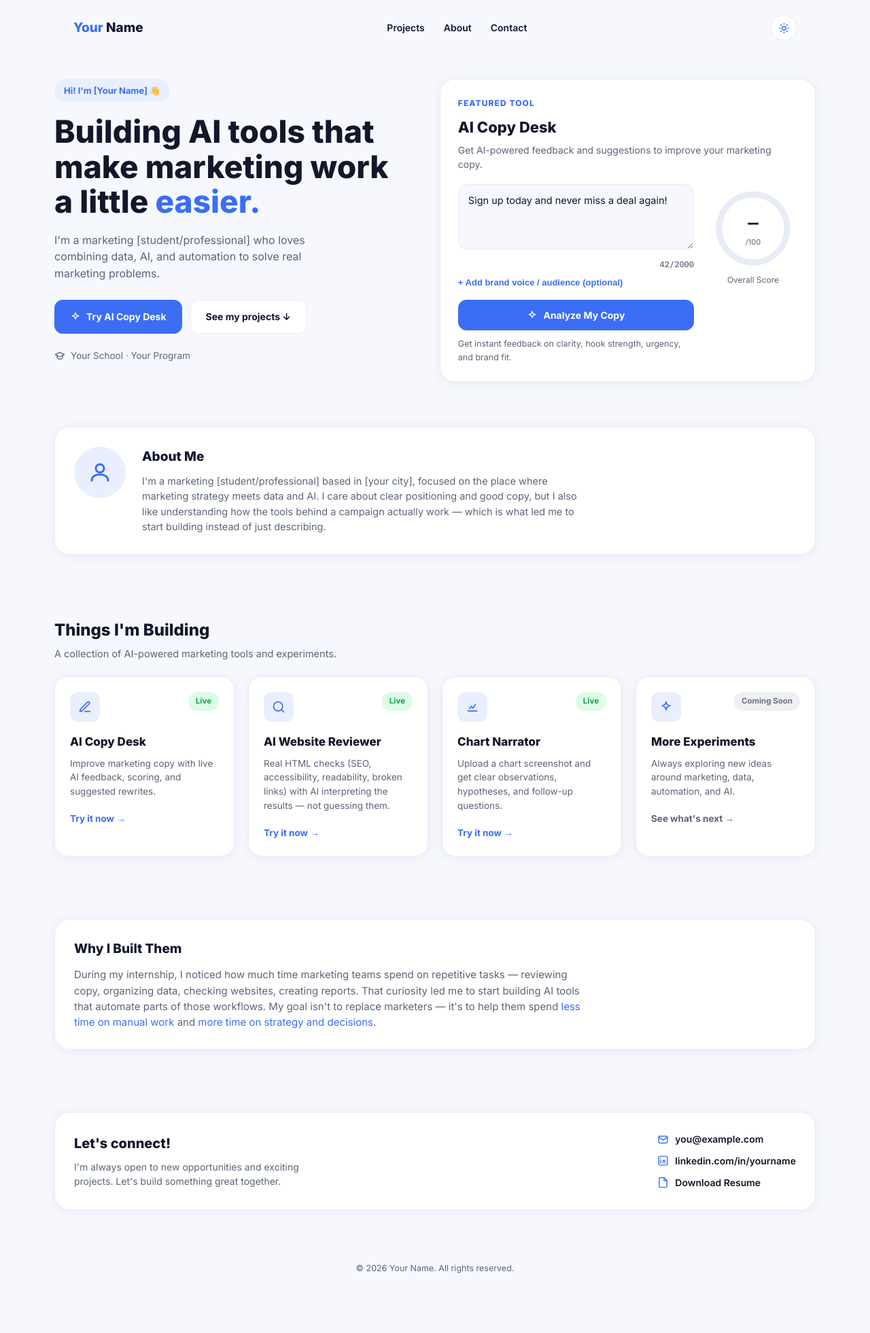
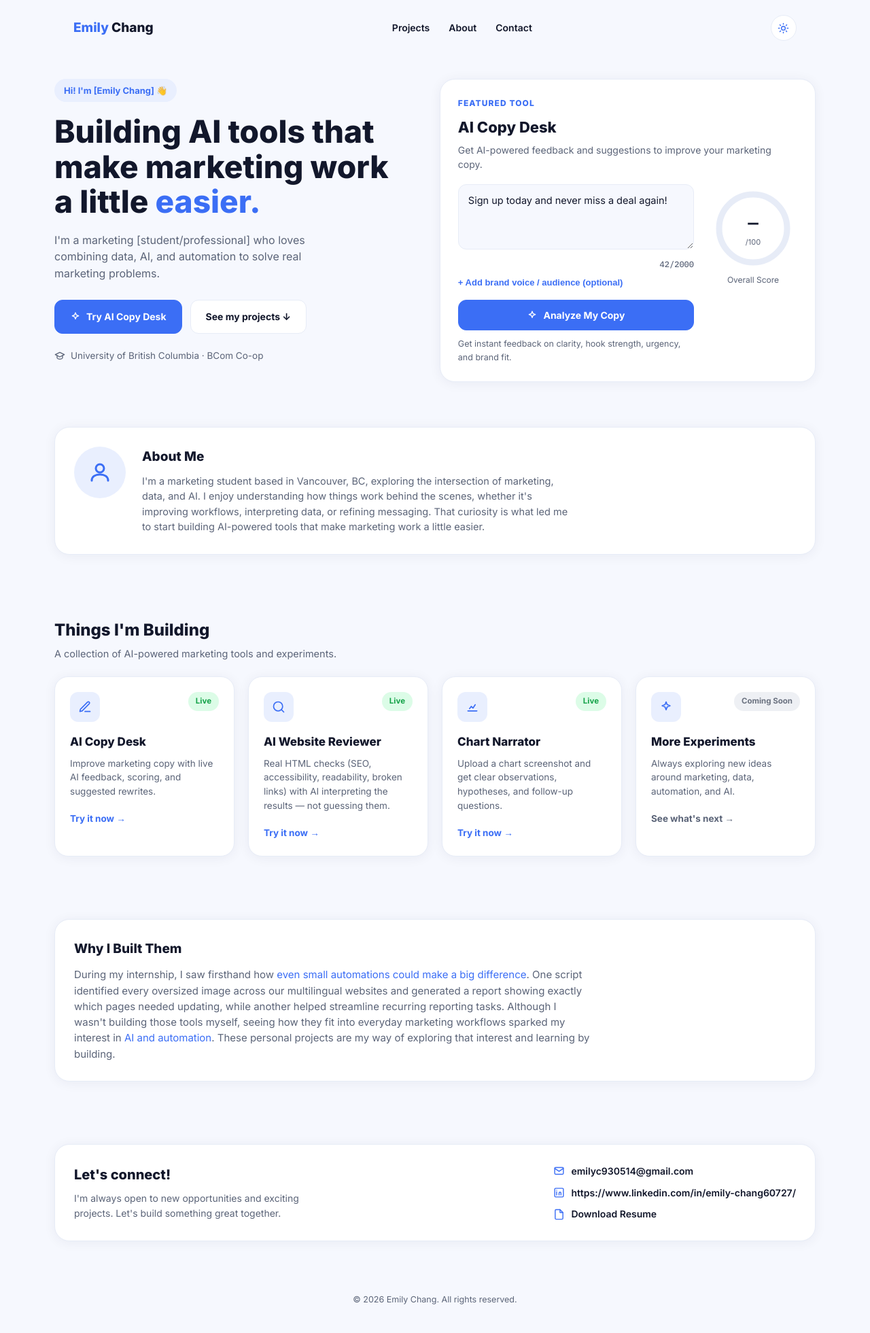
Before and after one commit to emilyc930514/portfolio, a website: page index.html in a window 1280 px wide. Shown: the whole page at 68% size. Before the commit the page ends 1915 px from the top, so only its background shows below. Drawn offline with Linux system fonts and the light colour scheme.

Commit message:
Update index.html

```diff
--- a/index.html
+++ b/index.html
@@ -12,7 +12,7 @@
 
 <header class="nav">
   <div class="wrap navbar">
-    <div class="logo"><span class="logo-first">Your</span> Name</div>
+    <div class="logo"><span class="logo-first">Emily</span> Chang</div>
     <nav class="navlinks">
       <a href="#building">Projects</a>
       <a href="#about">About</a>
@@ -26,7 +26,7 @@
 
 <section class="hero wrap">
   <div class="hero-left">
-    <span class="badge-pill">Hi! I'm [Your Name] 👋</span>
+    <span class="badge-pill">Hi! I'm [Emily Chang] 👋</span>
     <h1>Building AI tools that make marketing work a little <span class="accent">easier.</span></h1>
     <p class="lead">I'm a marketing [student/professional] who loves combining data, AI, and automation to solve real marketing problems.</p>
     <div class="hero-actions">
@@ -38,7 +38,7 @@
     </div>
     <div class="credential">
       <svg viewBox="0 0 24 24" fill="none" stroke="currentColor" stroke-width="2" stroke-linecap="round" stroke-linejoin="round"><path d="M22 10L12 5 2 10l10 5 10-5z"/><path d="M6 12v5c0 1.5 3 3 6 3s6-1.5 6-3v-5"/></svg>
-      Your School &middot; Your Program
+      University of British Columbia &middot; BCom Co-op
     </div>
   </div>
 
@@ -106,7 +106,7 @@
     </div>
     <div>
       <h3>About Me</h3>
-      <p>I'm a marketing [student/professional] based in [your city], focused on the place where marketing strategy meets data and AI. I care about clear positioning and good copy, but I also like understanding how the tools behind a campaign actually work — which is what led me to start building instead of just describing.</p>
+      <p>I'm a marketing student based in Vancouver, BC, exploring the intersection of marketing, data, and AI. I enjoy understanding how things work behind the scenes, whether it's improving workflows, interpreting data, or refining messaging. That curiosity is what led me to start building AI-powered tools that make marketing work a little easier.</p>
     </div>
   </div>
 </section>
@@ -162,7 +162,7 @@
 <section class="section wrap">
   <div class="card why-card">
     <h3>Why I Built Them</h3>
-    <p>During my internship, I noticed how much time marketing teams spend on repetitive tasks — reviewing copy, organizing data, checking websites, creating reports. That curiosity led me to start building AI tools that automate parts of those workflows. My goal isn't to replace marketers — it's to help them spend <span class="accent">less time on manual work</span> and <span class="accent">more time on strategy and decisions</span>.</p>
+    <p>During my internship, I saw firsthand how <span class="accent">even small automations could make a big difference</span>. One script identified every oversized image across our multilingual websites and generated a report showing exactly which pages needed updating, while another helped streamline recurring reporting tasks. Although I wasn't building those tools myself, seeing how they fit into everyday marketing workflows sparked my interest in <span class="accent">AI and automation</span>. These personal projects are my way of exploring that interest and learning by building.</p>
   </div>
 </section>
 
@@ -173,15 +173,15 @@
       <p>I'm always open to new opportunities and exciting projects. Let's build something great together.</p>
     </div>
     <div class="contact-links">
-      <a href="mailto:you@example.com">
+      <a href="mailto:emilyc930514@gmail.com">
         <svg viewBox="0 0 24 24" fill="none" stroke="currentColor" stroke-width="2" stroke-linecap="round" stroke-linejoin="round"><rect x="3" y="5" width="18" height="14" rx="2"/><path d="M3 7l9 6 9-6"/></svg>
-        you@example.com
+        emilyc930514@gmail.com
       </a>
-      <a href="#">
+      <a href="https://www.linkedin.com/in/emily-chang60727/">
         <svg viewBox="0 0 24 24" fill="none" stroke="currentColor" stroke-width="2" stroke-linecap="round" stroke-linejoin="round"><rect x="3" y="3" width="18" height="18" rx="2"/><path d="M7 10v7M7 7v.01M12 17v-4a2 2 0 0 1 4 0v4M12 13v4"/></svg>
-        linkedin.com/in/yourname
+        https://www.linkedin.com/in/emily-chang60727/
       </a>
-      <a href="#">
+      <a href="https://drive.google.com/file/d/1fU8NWDH4Cf7pXnfWlAPRBRa82Yt0Twiy/view?usp=sharing">
         <svg viewBox="0 0 24 24" fill="none" stroke="currentColor" stroke-width="2" stroke-linecap="round" stroke-linejoin="round"><path d="M14 2H6a2 2 0 0 0-2 2v16a2 2 0 0 0 2 2h12a2 2 0 0 0 2-2V8z"/><path d="M14 2v6h6"/></svg>
         Download Resume
       </a>
@@ -189,7 +189,7 @@
   </div>
 </section>
 
-<footer>&copy; 2026 Your Name. All rights reserved.</footer>
+<footer>&copy; 2026 Emily Chang. All rights reserved.</footer>
 
 <script>
 /* ---------- Theme toggle (in-memory only) ---------- */
```
